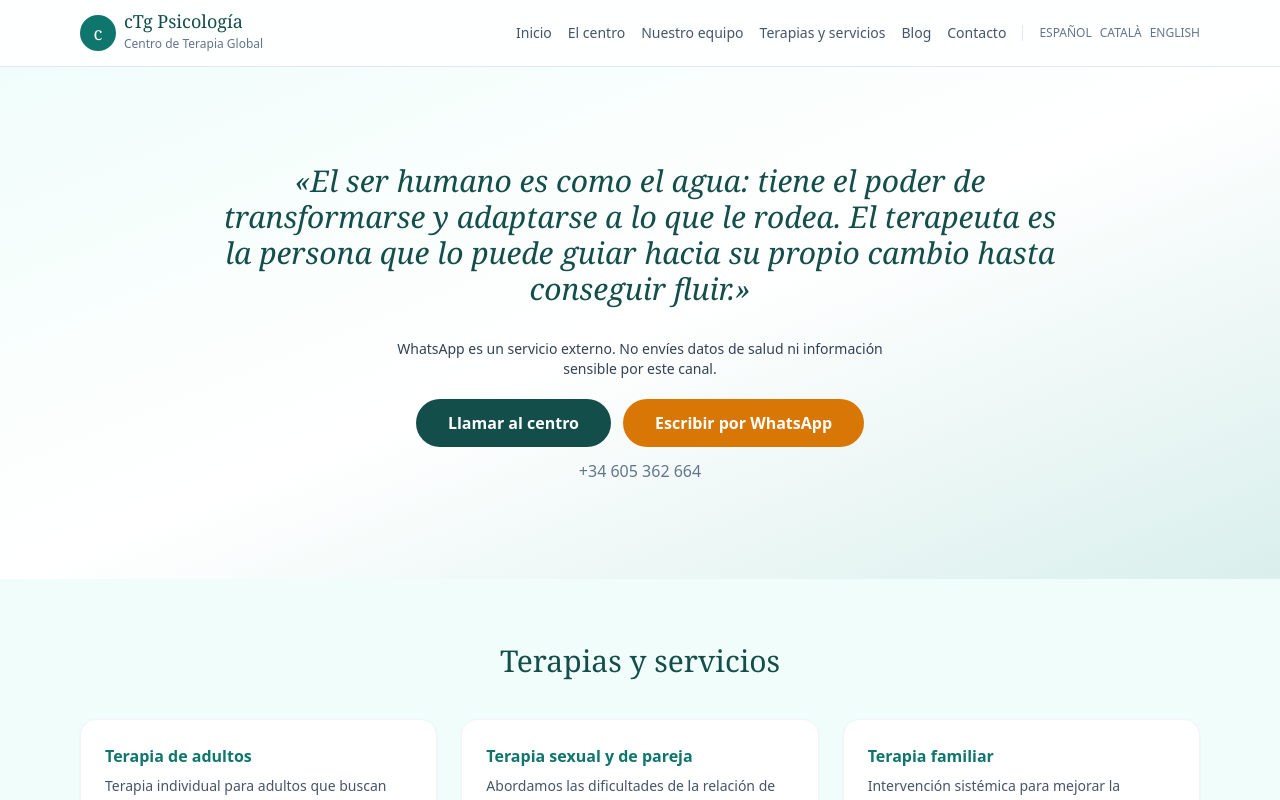
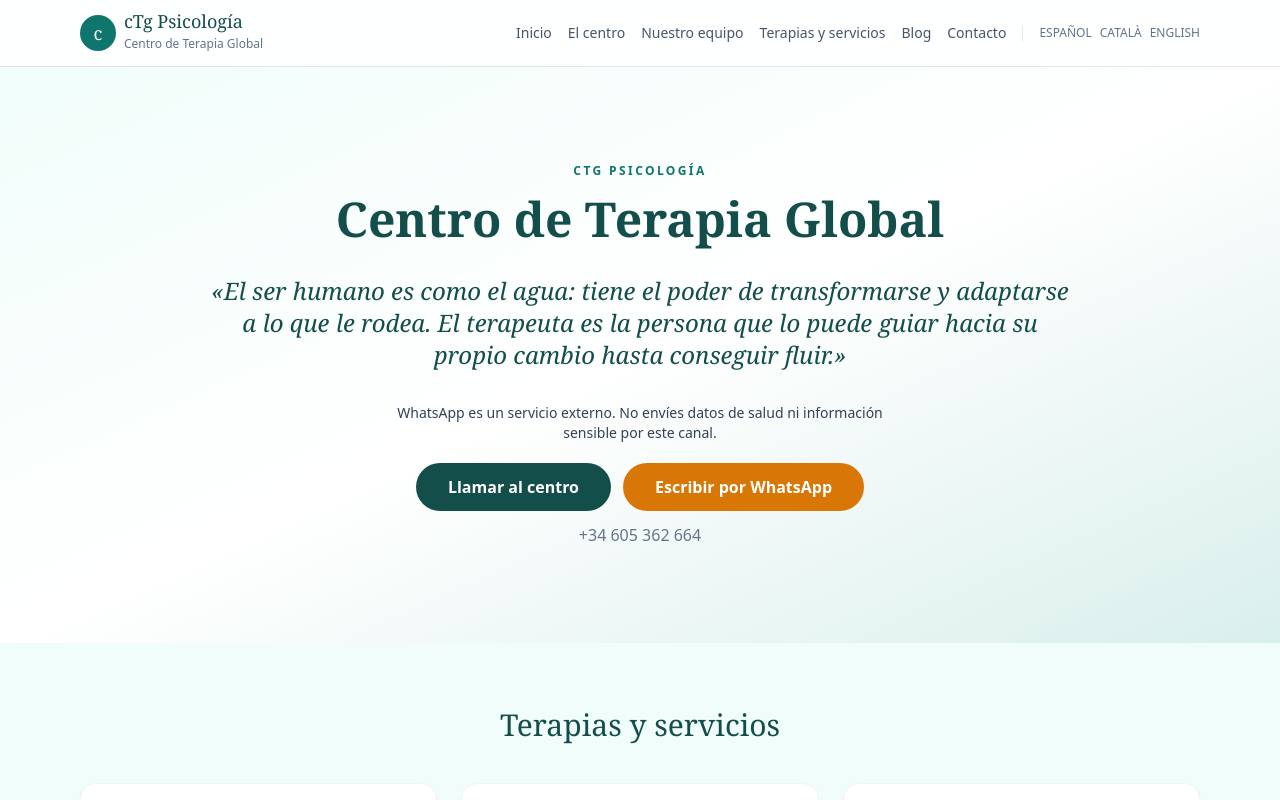
Before and after one commit to belentani7/ctg-psicologia-next, a Next.js app: page / in a window 1280 px wide. Shown: the top 800 px of the page. Built offline with nearby package versions, Linux system fonts and the light colour scheme.

Commit message:
fix(a11y): give localized landing hero a real primary heading

```diff
--- a/src/components/pages/HomePage.tsx
+++ b/src/components/pages/HomePage.tsx
@@ -4,6 +4,7 @@ import { services, contact, Locale } from '@/data/content';
 
 export default function HomePage({ locale }: { locale: Locale }) {
   const t = {
+    heading: locale === 'es' ? 'Centro de Terapia Global' : locale === 'ca' ? 'Centre de Teràpia Global' : 'Global Therapy Centre',
     hero: locale === 'es'
       ? '«El ser humano es como el agua: tiene el poder de transformarse y adaptarse a lo que le rodea. El terapeuta es la persona que lo puede guiar hacia su propio cambio hasta conseguir fluir.»'
       : locale === 'ca'
@@ -24,10 +25,12 @@ export default function HomePage({ locale }: { locale: Locale }) {
   return (
     <>
       <Header locale={locale} />
-      <main lang={locale}>
+      <main id="main-content" lang={locale}>
         <section className="relative overflow-hidden bg-gradient-to-br from-brand-soft via-white to-brand-teal/10">
           <div className="max-w-4xl mx-auto px-4 py-24 text-center">
-            <p className="font-display text-2xl md:text-3xl text-brand-deep leading-relaxed italic">{t.hero}</p>
+            <p className="mb-4 text-xs font-semibold uppercase tracking-[0.2em] text-brand-teal">cTg Psicología</p>
+            <h1 className="font-display text-4xl font-semibold leading-tight text-brand-deep sm:text-5xl">{t.heading}</h1>
+            <p className="mt-8 font-display text-xl leading-relaxed italic text-brand-deep sm:text-2xl">{t.hero}</p>
             <p className="mt-8 max-w-lg mx-auto text-sm text-slate-700">{t.privacy}</p>
             <div className="mt-5 flex flex-col sm:flex-row items-center justify-center gap-3">
               <a
```
